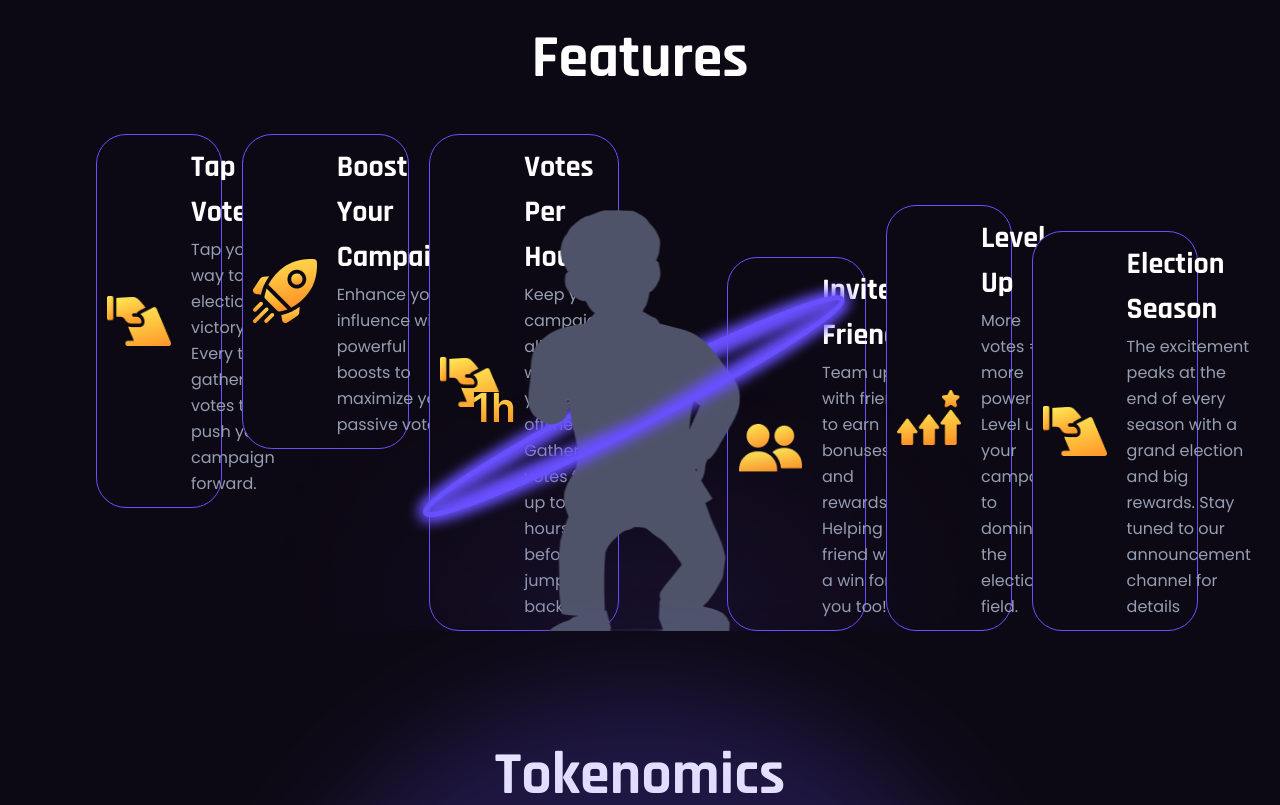
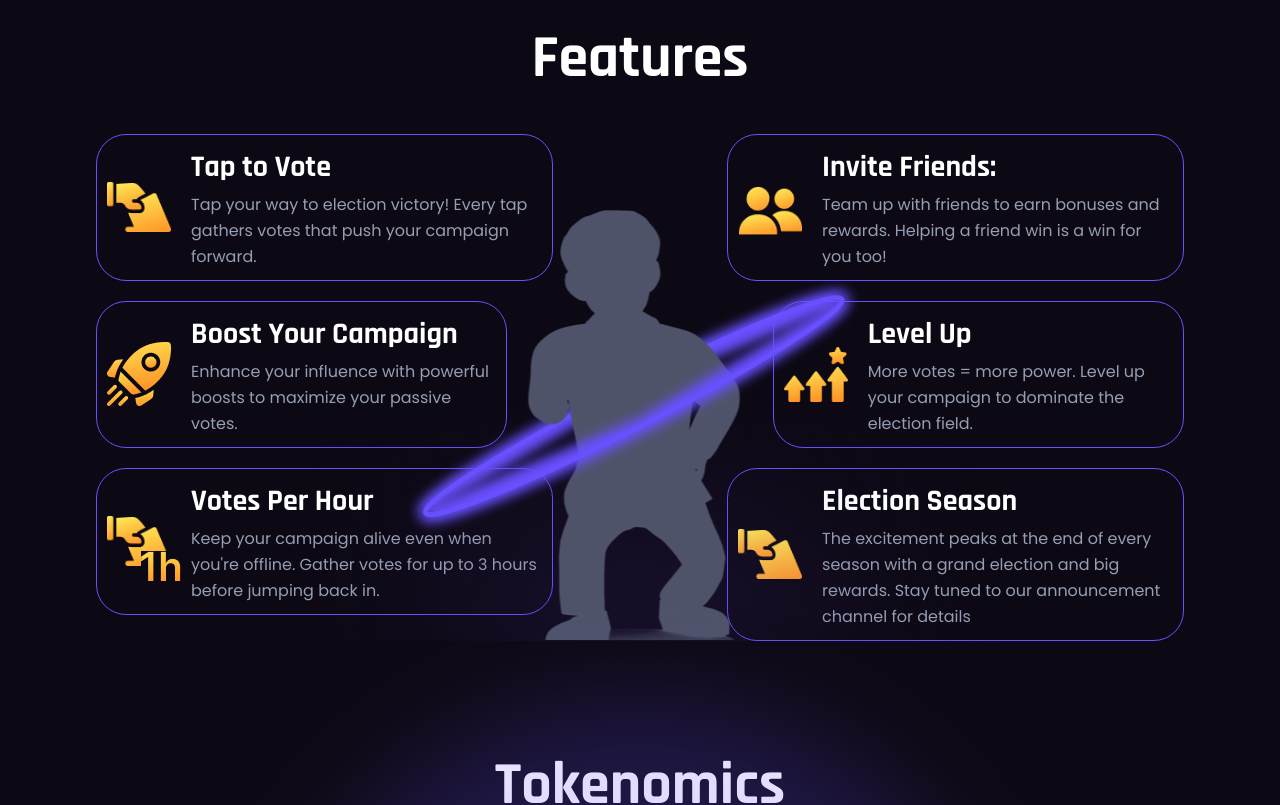
Before and after one commit to Basit46/vottcoin, a React (Vite) app: page / in a window 1280 px wide. Shown: the part 2300-3105 px from the top of the page. Built offline with nearby package versions, Linux system fonts and the light colour scheme; no server answers; a web font is replaced by a local one.

Commit message:
Added changes

```diff
--- a/src/App.jsx
+++ b/src/App.jsx
@@ -20,7 +20,7 @@ function App() {
       <Navbar open={open} setOpen={setOpen} />
       <MobileMenu open={open} setOpen={setOpen} />
       <Hero />
-      <div className="xl:hidden my-[50px] w-[90%] sm:w-fit mx-auto">
+      <div className="widget-wrap xl:hidden my-[50px] w-[90%] sm:w-fit mx-auto">
         <Widget />
       </div>
       <About />
--- a/src/components/Hero.jsx
+++ b/src/components/Hero.jsx
@@ -79,7 +79,7 @@ const Hero = () => {
           </div>
         </div>
 
-        <div className="hidden xl:block my-[50px] w-[90%] sm:w-fit">
+        <div className="widget-wrap hidden xl:block my-[50px] w-[90%] sm:w-fit">
           <Widget />
         </div>
       </div>
--- a/src/index.css
+++ b/src/index.css
@@ -164,7 +164,11 @@ footer .clip2 {
 }
 
 @media only screen and (min-width: 600px) {
-  .widget > div > div:nth-child(2) > div {
+  .widget-wrap .widget > div > div:nth-child(2) > div {
     flex-direction: row !important;
   }
 }
+
+/* .features > div {
+  flex-direction: row !important;
+} */
```
